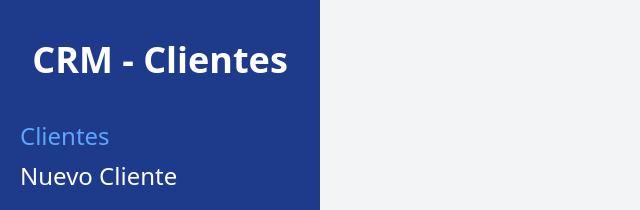
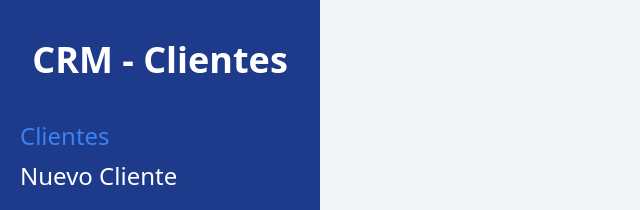
Before and after one commit to EddMoi06/crm_react, a React (Vite) app: page / in a window 1280 px wide. Shown: the top 210 px of the page, without its empty margins (0-640 px from the left). Built offline with nearby package versions, Linux system fonts and the light colour scheme.

Commit message:
modified:   src/components/Layout.jsx

```diff
--- a/src/components/Layout.jsx
+++ b/src/components/Layout.jsx
@@ -10,7 +10,7 @@
             <h2 className='text-4xl font-black text-center text-white'>CRM - Clientes</h2>
 
             <nav className='mt-10'>
-                <Link className={`${location.pathname === '/' ? 'text-blue-400' : 'text-white'} text-2xl block mt-2 hover:text-blue-300 `} to="/">Clientes</Link>
+                <Link className={`${location.pathname === '/' ? 'text-blue-500' : 'text-white'} text-2xl block mt-2 hover:text-blue-300 `} to="/">Clientes</Link>
                 <Link className={`${location.pathname === '/clientes/nuevo' ? 'text-blue-400' : 'text-white'} text-2xl block mt-2 hover:text-blue-300 `} to="/clientes/nuevo">Nuevo Cliente</Link>
             </nav>
         </aside>
```
